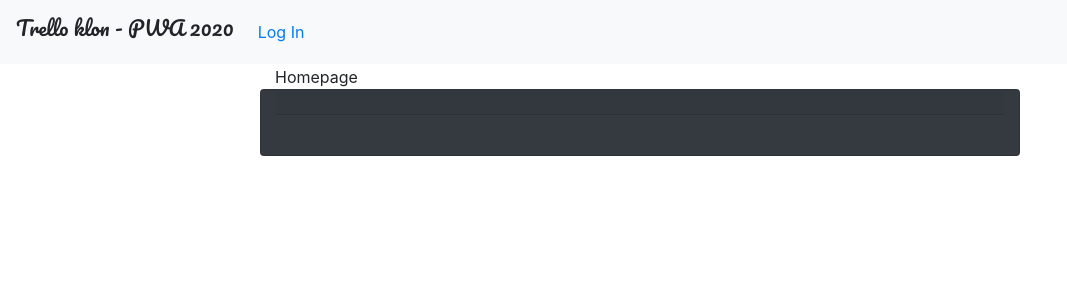
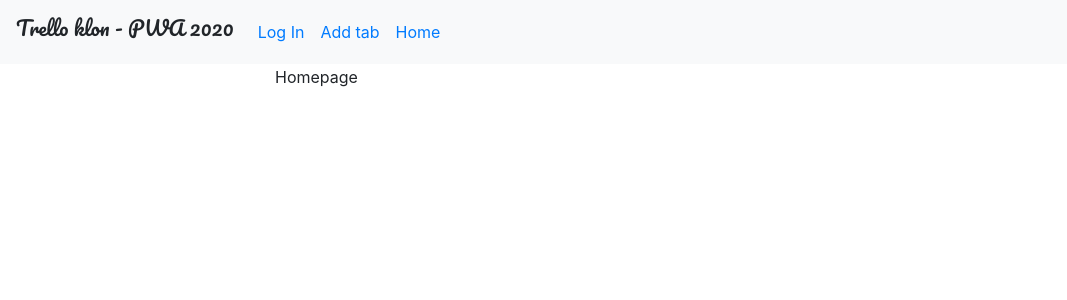
Before and after one commit to Marynarz/PWA2020, a Django app: template pwa_projekt/tablice_main/templates/tablice_main/board.html in a window 1280 px wide. Shown: the top 300 px of the page, without its empty margins (0-1067 px from the left). Run offline with Django 3.2, Linux system fonts and the light colour scheme; the template is opened without the code that fills it, so the values that code supplies are empty; some libraries are stand-ins or nearby versions.

Commit message:
cos tam dziala

```diff
--- a/pwa_projekt/tablice_main/templates/tablice_main/base.html
+++ b/pwa_projekt/tablice_main/templates/tablice_main/base.html
@@ -28,7 +28,8 @@
                     <a class="nav-link" href="/login">Log In</a>
                 </li>
                 {% endif %}
-
+                {% block navigation %}
+                {% endblock %}
         </ul>
     </nav>
     <div class="row justify-content-center">
--- a/pwa_projekt/tablice_main/templates/tablice_main/board.html
+++ b/pwa_projekt/tablice_main/templates/tablice_main/board.html
@@ -1,29 +1,35 @@
 {% extends 'tablice_main/base.html' %}
+
+{% block navigation %}
+<li class="nav-item">
+    <a class="nav-link" href="/board/{{ board.id }}/new_tab">Add tab</a>
+</li>
+<li class="nav-item">
+    <a class="nav-link" href="/index">Home</a>
+</li>
+
+{% endblock %}
 
 {% block title %}Homepage {% endblock %}
 
 {% block content %}
 {% csrf_token %}
-<div class="row">
-        <div class="card text-white bg-dark col">
-            <div class="card-header">
-                {{ board.board_name }}
-            </div>
-            <div class="card-body">
+        <div class="container">
+            <div class="row card-deck">
                 {% for tab in tabs %}
-                <div class="tab">
-                    <div>{{ tab.tab_name }}</div>
-                    <div>
-                        <div>Usun <a href="#" data-href="/operation/{{ board.id }}/{{tab.id}}" class="tab-remove">{{ tab.tab_name }}</a></div>
+                <div class="tab card bg-light">
+                    <div class="card-header">{{ tab.tab_name }}</div>
+                    <div class="card-body">
                         {% for elem in elems %}
                             {% if elem.tab == tab %}
                                 <div> {{ elem.elem_name }} </div>
                             {% endif %}
                         {% endfor %}
                     </div>
+                    <div class="card-footer">Usun <a href="#" data-href="/operation/{{ board.id }}/{{tab.id}}" class="remove_obj">{{ tab.tab_name }}</a></div>
                 </div>
                 {% endfor %}
             </div>
         </div>
-</div>
+
 {% endblock %}
```
Also changed, not shown: pwa_projekt/tablice_main/views.py (+7 -4 lines).
